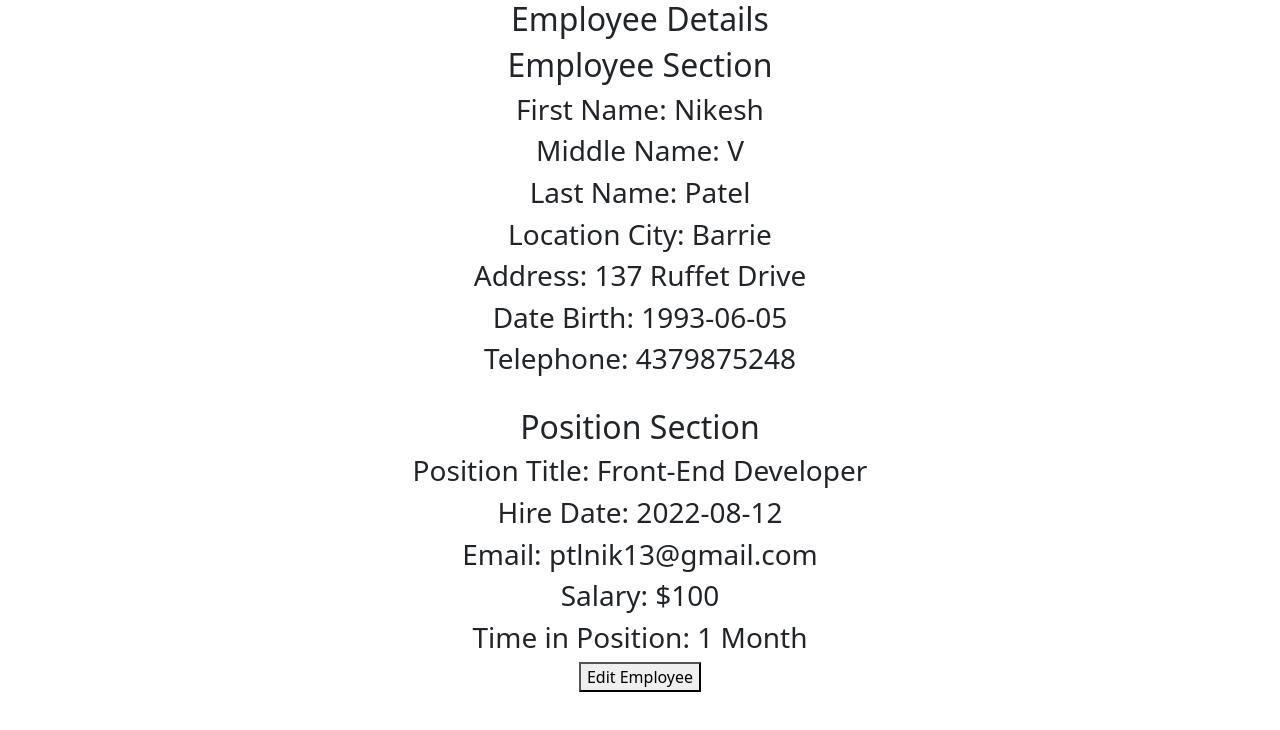
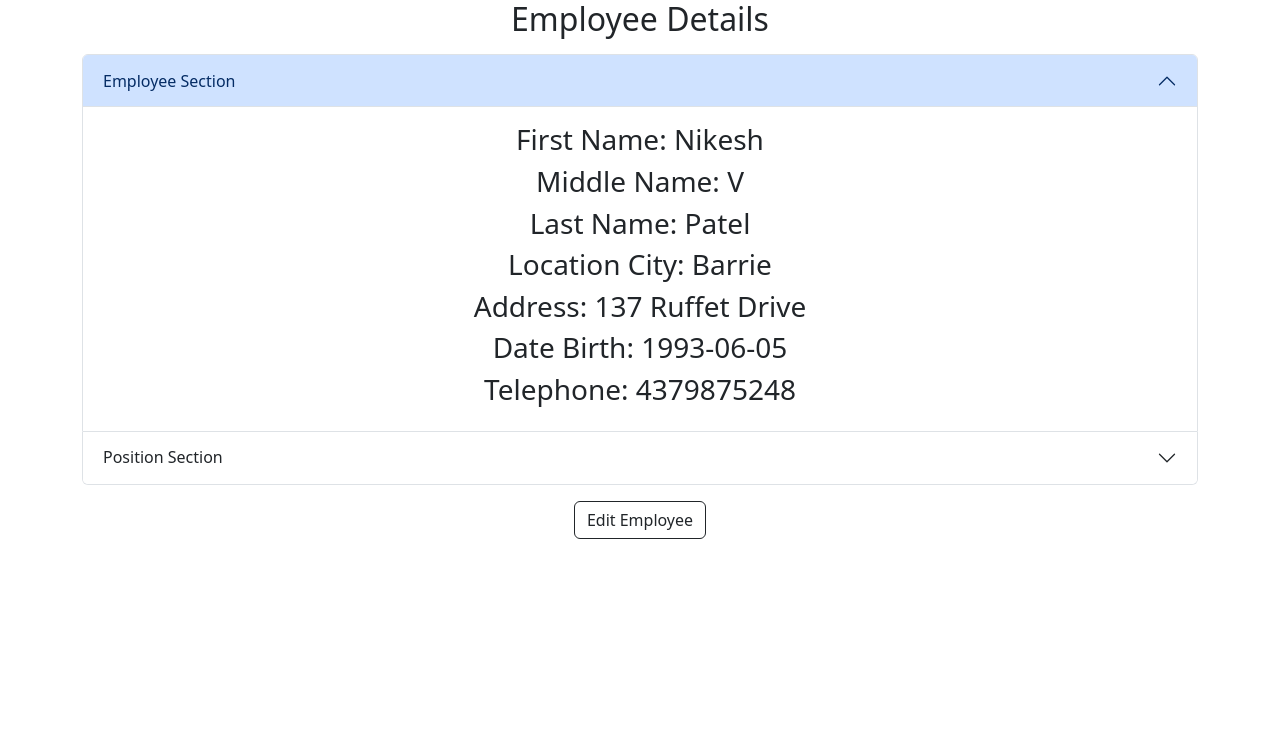
Before and after one commit to ptlnik13/payroll-app, a React (Create React App) app: page /employee/1 in a window 1280 px wide. Shown: the top 730 px of the page. Built offline with nearby package versions, Linux system fonts and the light colour scheme.

Commit message:
Table formatted

```diff
--- a/src/components/EmployeeDetails/EmployeeDetails.component.jsx
+++ b/src/components/EmployeeDetails/EmployeeDetails.component.jsx
@@ -3,6 +3,10 @@ import {selectEmployees} from "../../store/employee/employee.selectors";
 import {useParams} from "react-router-dom";
 import {useState} from "react";
 import EmployeeFormComponent from "../EmployeeForm/EmployeeForm.component";
+import EmployeeSectionComponent from "../employeeSection/EmployeeSection.component";
+import PositionSectionComponent from "../positionSection/PositionSection.component";
+import {Accordion} from "react-bootstrap";
+import Button from "react-bootstrap/Button";
 
 
 function EmployeeDetailsComponent() {
@@ -10,37 +14,19 @@ function EmployeeDetailsComponent() {
     const [isHidden, setIsHidden] = useState(false)
     const {id} = useParams()
 
-    const employee = useSelector(selectEmployees).filter(employee => employee.id === id);
-
+    const [employee] = useSelector(selectEmployees).filter(employee => employee.id === id);
 
     return (<>
-        <h2>Employee Details</h2>
-        <div>
-            {
-                employee.map(employee => (<div key={employee.id}>
-                    <h2>Employee Section</h2>
-                    <h3>First Name: {employee.firstName}</h3>
-                    <h3>Middle Name: {employee.middleName}</h3>
-                    <h3>Last Name: {employee.lastName}</h3>
-                    <h3>Location City: {employee.location}</h3>
-                    <h3>Address: {employee.address}</h3>
-                    <h3>Date Birth: {employee.birthDate}</h3>
-                    <h3>Telephone: {employee.telephone}</h3>
-                    <br/>
-                    <h2>Position Section</h2>
-                    <h3>Position Title: {employee.positionTitle}</h3>
-                    <h3>Hire Date: {employee.hireDate}</h3>
-                    <h3>Email: {employee.email}</h3>
-                    <h3>Salary: ${employee.salary}</h3>
-                    <h3>Time in Position: {employee.timeInPosition}</h3>
-                </div>))
-            }
-        </div>
-        <button onClick={() => setIsHidden(!isHidden)}>Edit Employee</button>
+        <h2 className='mb-3'>Employee Details</h2>
+        <Accordion defaultActiveKey={['0']} alwaysOpen>
+            <EmployeeSectionComponent employee={employee}/>
+            <PositionSectionComponent employee={employee}/>
+        </Accordion>
+
+        <Button className='mt-3' variant="outline-dark" onClick={() => setIsHidden(!isHidden)}>Edit Employee</Button>
         {
             isHidden && <EmployeeFormComponent formState={employee}/>
         }
-
     </>);
 }
 
--- a/src/components/EmployeeForm/EmployeeForm.component.jsx
+++ b/src/components/EmployeeForm/EmployeeForm.component.jsx
@@ -27,7 +27,7 @@ const INITIAL_FORM_STATE = {
 
 function EmployeeFormComponent({formState}) {
 
-    const [existingEmployee] = formState || [];
+    const existingEmployee = formState || {};
     const dispatch = useDispatch();
     const navigation = useNavigate();
     const employees = useSelector(selectEmployees);
@@ -220,7 +220,7 @@ function EmployeeFormComponent({formState}) {
                             />
                         </Col>
                     </Row>
-                    <Button variant='primary' type="submit">Save</Button>
+                    <Button variant="outline-primary" size="lg" type="submit">Save</Button>
                 </Form>
             </div>
         </>
--- a/src/components/EmployeeViewer/EmployeeViewer.component.jsx
+++ b/src/components/EmployeeViewer/EmployeeViewer.component.jsx
@@ -2,6 +2,8 @@ import {useDispatch, useSelector} from "react-redux";
 import {getAllEmployees} from "../../store/employee/employee.actions";
 import {selectEmployees} from "../../store/employee/employee.selectors";
 import {useNavigate} from "react-router-dom";
+import Button from "react-bootstrap/Button";
+import {Table} from "react-bootstrap";
 
 function EmployeeViewerComponent() {
 
@@ -20,9 +22,9 @@ function EmployeeViewerComponent() {
 
     return (
         <>
-            <h2>View Employees Details</h2>
+            <h2 className='mb-3'>View Employees Details</h2>
             <div>
-                <table>
+                <Table striped bordered responsive hover>
                     <thead>
                     <tr>
                         <th>ID</th>
@@ -44,13 +46,13 @@ function EmployeeViewerComponent() {
                             <td>{employee.hireDate}</td>
                             <td>{employee.status}</td>
                             <td>
-                                <button onClick={() => employeeNavigate(employee.id)}>Details / Edit</button>
+                                <Button variant="outline-primary" onClick={() => employeeNavigate(employee.id)}>Details / Edit</Button>
                             </td>
                         </tr>
                     ))}
                     </tbody>
-                </table>
-                <button onClick={formNavigate}>Add Employee</button>
+                </Table>
+                <Button className='mt-3' variant="outline-success" onClick={formNavigate}>Add Employee</Button>
             </div>
         </>
     );
--- /dev/null
+++ b/src/components/employeeSection/EmployeeSection.component.jsx
@@ -0,0 +1,22 @@
+import {Accordion} from "react-bootstrap";
+
+function EmployeeSectionComponent({employee}) {
+    let {firstName, middleName, lastName, location, address, birthDate, telephone} = employee
+    return (
+        <Accordion.Item eventKey="0">
+            <Accordion.Header>Employee Section</Accordion.Header>
+            <Accordion.Body>
+                <h3>First Name: {firstName}</h3>
+                <h3>Middle Name: {middleName}</h3>
+                <h3>Last Name: {lastName}</h3>
+                <h3>Location City: {location}</h3>
+                <h3>Address: {address}</h3>
+                <h3>Date Birth: {birthDate}</h3>
+                <h3>Telephone: {telephone}</h3>
+            </Accordion.Body>
+        </Accordion.Item>
+
+    );
+}
+
+export default EmployeeSectionComponent;
--- /dev/null
+++ b/src/components/positionSection/PositionSection.component.jsx
@@ -0,0 +1,21 @@
+import {Accordion} from "react-bootstrap";
+
+
+function PositionSectionComponent({employee}) {
+    let {positionTitle, hireDate, email, salary, timeInPosition} = employee;
+    return (
+        <Accordion.Item eventKey='1'>
+            <Accordion.Header>Position Section</Accordion.Header>
+            <Accordion.Body>
+                <h3>Position Title: {positionTitle}</h3>
+                <h3>Hire Date: {hireDate}</h3>
+                <h3>Email: {email}</h3>
+                <h3>Salary: ${salary}</h3>
+                <h3>Time in Position: {timeInPosition}</h3>
+            </Accordion.Body>
+        </Accordion.Item>
+
+    );
+}
+
+export default PositionSectionComponent;
```
